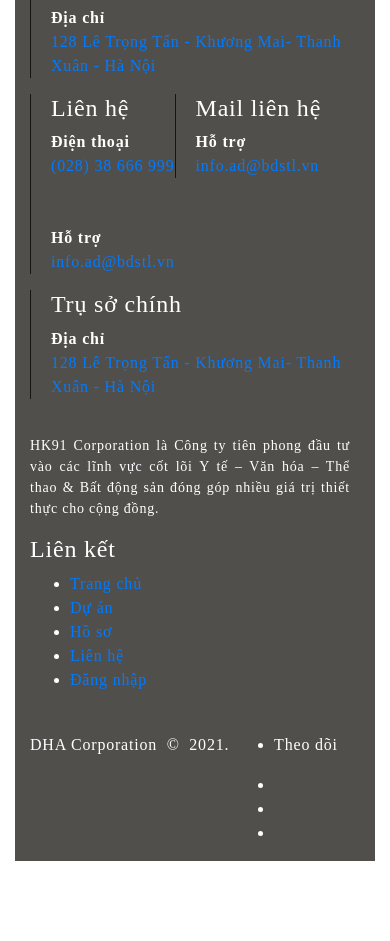
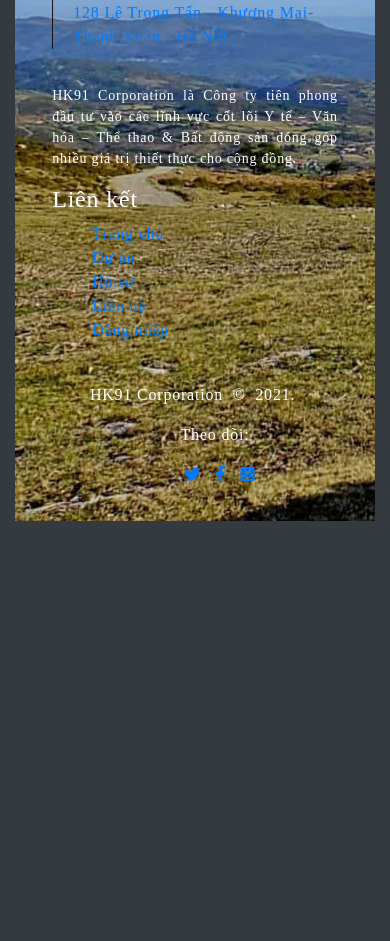
Before and after one commit to NguyenKhai0201/phplocal, a PHP site: page /contact/index.html in a window 390 px wide. Shown: the part 1371-2312 px from the top of the page. After the commit the page ends 1892 px from the top, so only its background shows below. Run offline with PHP 8.4, Linux system fonts and the light colour scheme.

Commit message:
repair BTL Signed-off-by: khai <khaihonghach4620@gmail.com>

```diff
--- a/exercises/Midterm/Đồ án/contact/index.html
+++ b/exercises/Midterm/Đồ án/contact/index.html
@@ -3,6 +3,7 @@
 	<head>
 		<title>Liên Hệ</title>
 		<meta charset="utf-8">
+		<link href="https://use.fontawesome.com/releases/v5.15.1/css/all.css" rel="stylesheet">
 		<link type="text/css" rel="stylesheet" href="style.css">
 		<link rel="stylesheet" href="https://maxcdn.bootstrapcdn.com/bootstrap/4.5.2/css/bootstrap.min.css">
   		<script src="https://ajax.googleapis.com/ajax/libs/jquery/3.5.1/jquery.min.js"></script>
@@ -16,7 +17,7 @@
 					<h2 style="color:white"> Contact </h2>
 				</div>
 			</section>
-			<section class=" section-lg bg-white">
+			<section class=" section-lg bg-dark text-white">
 				<div class="container">
 					<div class="shell">
 						<form action="#">
@@ -39,7 +40,7 @@
 								</span>
 							</p>
 							<p>
-								<input style="margin-left:50%" type="submit" value="Submit">
+								<input class="btn btn-primary" style="margin-left:50%" type="submit" value="Submit">
 								<span class="ajax-loader"></span>
 							</p>
 						</div>
@@ -66,45 +67,14 @@
 							</div>
 					</div>
 
-						<footer class="section footer-modern parallax-container bg-gray-3">
-							<div class="material-parallax parallax">
-								<img src="img/contact" alt="" style="display: block; transform: translate3d(-50%, 43px, 0px);">
-							</div>
-							<div class="parallax-content">
+						<footer class="parallax">
+							<div style="margin-top: 6%;margin-bottom: 2%; padding:5% 2% 5% 2%">
 								<div class="container">
 									<div class="footer-modern__inner">
 										<div class="shell">
 											<div class="range range-xs-center range-90">
-												<div class="cell-xs-10 cell-sm-6 cell-md-4 contact-mobile">
-													<a class="brand" href="https://dhacorp.vn">
-														<div class="brand__name">
-															<img src="https://dhacorp.vn/wp-content/themes/site/images/logoDHAwhite.png" alt="" width="141" height="65">
-														</div>
-													</a>
-													<p class="text-small">HK91 Corporation là Công ty tiên phong đầu tư vào các lĩnh vực cốt lõi Y tế – Văn hóa – Thể thao &amp; Bất động sản đóng góp nhiều giá trị thiết thực cho cộng đồng.</p>
-												</div>
-												<div class="cell-xs-10 cell-sm-6 cell-md-4 contact-mobile">
-													<h4 class="heading-decorated">Liên kết</h4>
-													<ul class="list-nav">
-														<li><a href="index.html">Trang chủ</a></li>
-														<li><a href="project/index.html">Dự án</a></li>
-														<li><a href="profile/index.html">Hồ sơ</a></li>
-														<li><a href="contact/index.html">Liên hệ</a></li>
-														<li><a href="login/index.html">Đăng nhập</a></li>
-													</ul>
-												</div>
-												<div class="cell-xs-10 cell-sm-6 cell-md-4 contact-mobile">
-													<article class="box-decorated">
-														<h4 class="box-decorated__title">Trụ sở chính</h4>
-														<dl class="list-terms-inline">
-															<dt>Địa chỉ</dt>
-															<dd>
-																<a href=""> 128 Lê Trọng Tấn - Khương Mai- Thanh Xuân - Hà Nội</a>
-															</dd>
-														</dl>
-													</article>
-												</div>
-												<div class="cell-xs-10 cell-sm-6 cell-md-4">
+
+												<div class="col-xs-10 col-sm-6 col-md-4">
 													<article class="box-decorated">
 														<h4 class="box-decorated__title">Liên hệ</h4>
 														<dl class="list-terms-inline">
@@ -122,7 +92,7 @@
 														</dl>
 													</article>
 												</div>
-													<div class="cell-xs-10 cell-sm-6 cell-md-4 contact-desk">
+												<div class="col-xs-10 col-sm-6 col-md-4 contact-desk">
 													<article class="box-decorated">
 														<h4 class="box-decorated__title">Mail liên hệ</h4>
 														<dl class="list-terms-inline">
@@ -133,37 +103,37 @@
 														</dl>
 													</article>
 												</div>
-														<div class="cell-xs-10 cell-sm-6 cell-md-4 contact-desk">
+												<div class="col-xs-10 col-sm-6 col-md-4 contact-desk">
 													<article class="box-decorated">
 														<h4 class="box-decorated__title">Trụ sở chính</h4>
 														<dl class="list-terms-inline">
 															<dt>Địa chỉ</dt>
 															<dd>
-																		<a href=""> 128 Lê Trọng Tấn - Khương Mai- Thanh Xuân - Hà Nội</a>
+																<a href="https://www.google.com/maps/place/128+L%C3%AA+Tr%E1%BB%8Dng+T%E1%BA%A5n,+Kh%C6%B0%C6%A1ng+Mai,+Thanh+Xu%C3%A2n,+H%C3%A0+N%E1%BB%99i,+Vi%E1%BB%87t+Nam/@20.9962525,105.82776,17z/data=!3m1!4b1!4m5!3m4!1s0x3135ac62964caea3:0x75b3265326170232!8m2!3d20.9962525!4d105.8299487"> 128 Lê Trọng Tấn - Khương Mai- Thanh Xuân - Hà Nội</a>
 															</dd>
 														</dl>
 													</article>
 												</div>
-														<div class="cell-xs-10 cell-sm-6 cell-md-4 contact-desk">
+												<div class="col-xs-10 col-sm-6 col-md-4 contact-desk">
 													<p class="text-small">HK91 Corporation là Công ty tiên phong đầu tư vào các lĩnh vực cốt lõi Y tế – Văn hóa – Thể thao &amp; Bất động sản đóng góp nhiều giá trị thiết thực cho cộng đồng.</p>
 												</div>
-														<div class="cell-xs-10 cell-sm-6 cell-md-4 contact-desk">
+												<div class="col-xs-10 col-sm-6 col-md-4 contact-desk text-sm-right">
 													<h4 class="heading-decorated">Liên kết</h4>
 													<ul class="list-nav">
 														<li>
-																	<a href="index.html">Trang chủ</a>
+															<a href="E:/Đồ án/index.html">Trang chủ</a>
 														</li>
 														<li>
-																	<a href="project/index.html">Dự án</a>
+															<a href="E:/Đồ án/project/index.html">Dự án</a>
 														</li>
 														<li>
-																	<a href="proflie/index.html">Hồ sơ</a>
+															<a href="E:/Đồ án/proflie/index.html">Hồ sơ</a>
 														</li>
 														<li>
-																	<a href="contact/index.html">Liên hệ</a>
+															<a href="E:/Đồ án/contact/index.html">Liên hệ</a>
 														</li>
 														<li>
-																	<a href="login/index.html">Đăng nhập</a>
+															<a href="E:/Đồ án/login/index.html">Đăng nhập</a>
 														</li>
 													</ul>
 												</div>
@@ -172,26 +142,23 @@
 										<div class="divider"></div>
 										<div class="shell text-center">
 											<div class="range range-20">
-														<div class="cell-sm-6 text-sm-left">
-															<p class="rights">
-																<span>DHA Corporation</span>
+												<div class="col-sm-6 text-sm-left">
+													<p class="text-rights">
+														<span>HK91 Corporation</span>
 														<span>&nbsp;©&nbsp;</span>
 														<span id="copyright-year">2021</span>.&nbsp;<br class="veil-xs">
 													</p>
 												</div>
-														<div class="cell-sm-6 text-sm-right">
+												<div class="col-sm-6 text-sm-right">
 													<ul class="list-inline-xxs">
 														<li>
-																	<p>Theo dõi</p>
-																</li>
-																<li>
-																	<a class="icon icon-xs icon-style-modern fa fa-twitter" href="#"></a>
-																</li>
-																<li>
-																	<a class="icon icon-xs icon-style-modern fa fa-facebook" href="#"></a>
-																</li>
-																<li>
-																	<a class="icon icon-xs icon-style-modern fa fa-instagram" href="#"></a>
+															<p>Theo dõi:</p>
+															&nbsp;
+															<a class="icon icon-xs icon-style-modern fab fa-twitter" href="#"></a>
+															&nbsp;
+															<a class="icon icon-xs icon-style-modern fab fa-facebook-f" href="#"></a>
+															&nbsp;
+															<a class="icon icon-xs icon-style-modern fab fa-instagram-square" href="#"></a>
 														</li>
 													</ul>
 												</div>
@@ -202,7 +169,6 @@
 							</div>
 						</footer>
 					</div>
-				</div>
 				</section>
 			</div>
 		</body>
--- a/exercises/Midterm/Đồ án/contact/style.css
+++ b/exercises/Midterm/Đồ án/contact/style.css
@@ -3,6 +3,9 @@ body {
 	font-weight: 400;
 	letter-spacing:0.05em;
 	color:black;
+}
+ul{
+	list-style:none;
 }
 .trial-driving input[type="text"], input[type="tel"], input[type="email"] {
 	padding:20px;
@@ -65,6 +68,10 @@ body {
 	width:16px;
 	margin:0 0 0 4px;
 }
+.parallax{
+	background-image: url("img/contact.jpg");
+	display: block;
+}
 .parallax-container{
 	position:relative;
 	overflow:hidden;
@@ -116,6 +123,7 @@ body {
 .ringhts{
 	color:#fff;
 }
+
 .section-lg{
 	padding:80px 0;
 }
--- a/exercises/Midterm/Đồ án/index.html
+++ b/exercises/Midterm/Đồ án/index.html
@@ -109,7 +109,8 @@
 			<div class="material-parallax parallax">
 				<img class="alignnone size-full wp-image-264" alt="" width="1055" height="701" style="transform: translate3d(-50%, 0px, 0px);">
 			</div>
-			<div class="parallax-content background-parallax">
+			<br>
+			<div class="parallax-content background-parallax col-sm-6">
 				<div class="section-parallax text-center">
 					<div class="shell shell-wide">
 						<ul class="list-blocks">
--- a/exercises/Midterm/Đồ án/style.css
+++ b/exercises/Midterm/Đồ án/style.css
@@ -1,3 +1,6 @@
+ul{
+	list-style:none;
+}
 .header{
 	position: relative;
 	background-image: linear-gradient(to bottom, rgba(0,0,0,0.3), rgba(0,0,0,0.3)), url("img/banner.jpg");
```
Also changed, not shown: exercises/Midterm/Đồ án/login/index.html (+103 -1 lines), exercises/Midterm/Đồ án/login/style.css (+47 -1 lines), exercises/Midterm/Đồ án/contact/img/contact.jpg. Lines whose indentation alone changed are shown as unchanged.
